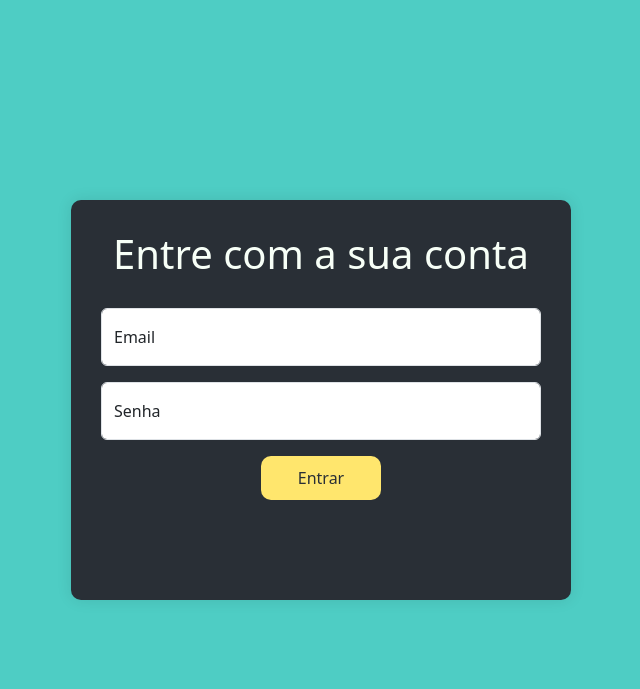
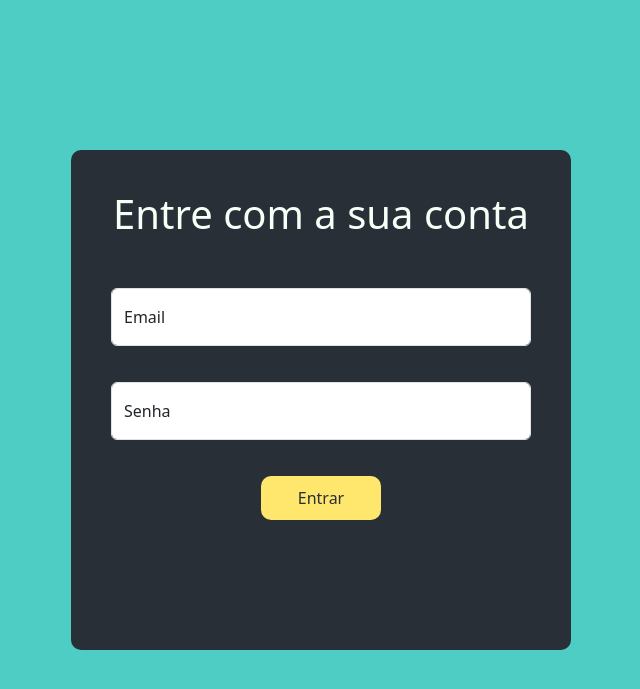
Before and after one commit to Robert-Cortez-Rudi/Gerenciamento_Tarefas, a Flask app: page /login in a window 1280 px wide. Shown: the top 689 px of the page, without its empty margins (319-959 px from the left). Run offline with Flask 3, Linux system fonts and the light colour scheme.

Commit message:
Atualização 2 no style do template de login

```diff
--- a/gerenciador_tarefas/static/css/login.css
+++ b/gerenciador_tarefas/static/css/login.css
@@ -8,11 +8,13 @@ body {
 
 #card {
     width: 500px;
-    height: 400px;
-    padding: 30px;
+    height: 500px;
+    padding: 40px;
     background-color: #292F36;
     border-radius: 10px;
-    box-shadow: 0 0 15px rgba(0, 0, 0, 0.1);
+    gap: 20px;
+    display: flex;
+     flex-direction: column;
 }
 
 h1 {
@@ -37,7 +39,6 @@ h1 {
     background-color: #FFE66D;
     color: #292F36;
     border: none;
-    gap: 20px;
     padding: 10px;
     border-radius: 10px;
 
@@ -50,3 +51,18 @@ h1 {
 .login:active {
     background-color: #ffe76d9d;
 }
+
+#registrar {
+    color: #F7FFF7;
+    padding: 20px;
+    display: flex;
+        justify-content: center;
+}
+
+#cadastro {
+    color: #FFE66D;
+}
+
+#cadastro:hover {
+    color: #ffe76daf;
+}
```
